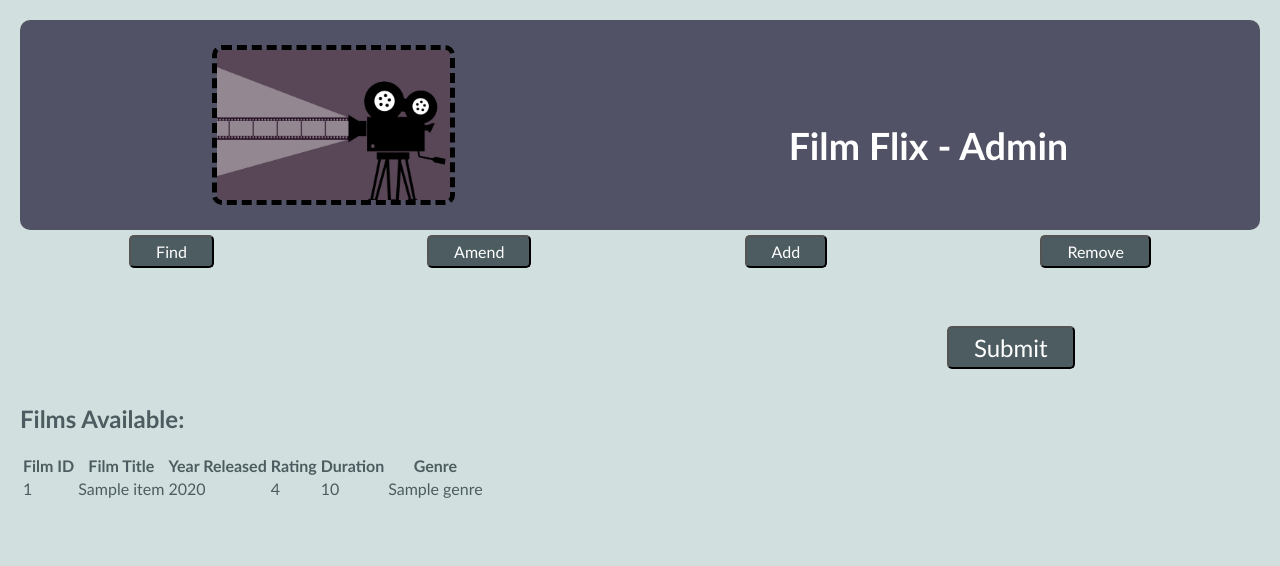
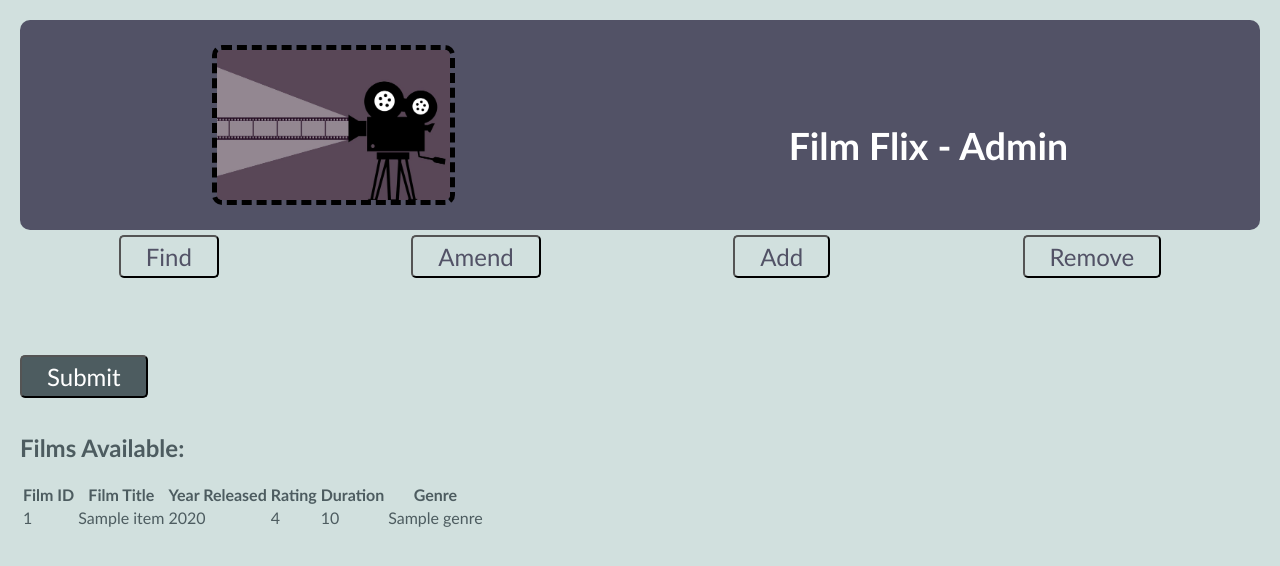
Before and after one commit to annwyl21/FilmFlixUI, a Flask app: page /admin/1 in a window 1280 px wide. Shown: the top 566 px of the page. Run offline with Flask 3, Linux system fonts and the light colour scheme; a database or web service that is not in the repository returns one stand-in record (values such as "Sample title"); data that the repository does not hold is empty.

Commit message:
change button colours

```diff
--- a/application/static/style.css
+++ b/application/static/style.css
@@ -25,9 +25,17 @@ body {
 	padding: 25px;
 }
 
-.database {
+.main {
 	display: flex;
 	flex-direction: column;
+}
+
+.form {
+	align-self: center;
+}
+
+.adminCentre {
+	align-self: center;
 }
 
 button {
@@ -49,13 +57,8 @@ button {
 }
 
 .option {
-	font-size: 1rem;
-	font-weight: 200;
-}
-
-#admin {
-	background-color: rgba(128, 0, 128, 0.173);
-	font-weight: 100;
+	background-color: #D1E0DE;
+	color: var(--wintergreen);
 }
 
 .alt_options {
@@ -63,7 +66,7 @@ button {
 }
 
 :any-link {
-	color: var(--white);
+	color: var(--wintergreen);
 	text-decoration: none;
 }
 
@@ -74,9 +77,9 @@ fieldset {
 }
 
 .my_fieldsets {
-	display: flex;
-	flex-direction: row;
-	justify-content: space-around;
+	/* display: flex; */
+	/* flex-direction: row; */
+	/* justify-content: space-around; */
 	padding: 15px 0px;
 }
 
--- a/application/templates/layout.html
+++ b/application/templates/layout.html
@@ -8,8 +8,9 @@
 </head>
 <body>
 
-	{% block main_content %}
+		{% block main_content %}
 
-	{% endblock %}
+		{% endblock %}
+
 </body>
 </html>
```
Also changed, not shown: application/templates/index.html (+11 -10 lines).
